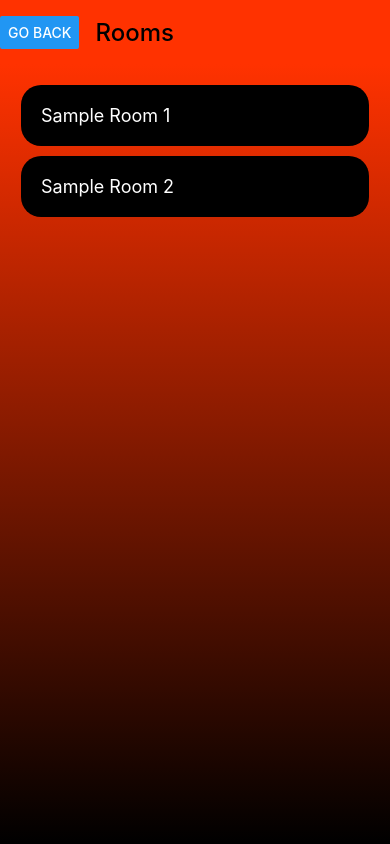
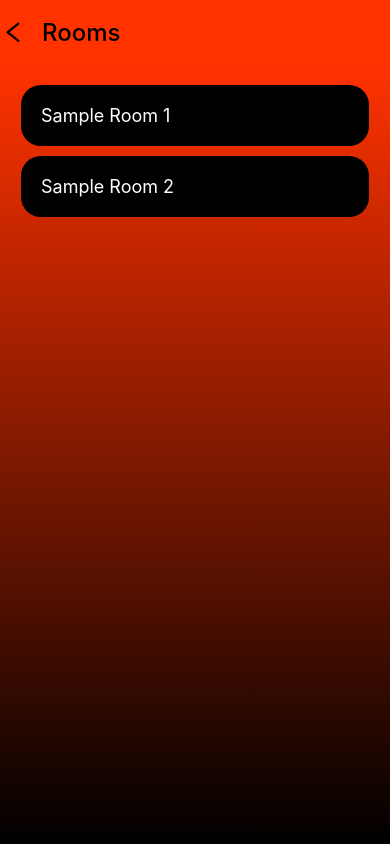
Before and after one commit to Supr3me-code/luggage-db, a React Native app: screen /explore in a window 390 px wide. Built offline with nearby package versions, Linux system fonts and the light colour scheme.

Commit message:
added back icon

```diff
--- a/package.json
+++ b/package.json
@@ -9,6 +9,7 @@
     "web": "expo start --web"
   },
   "dependencies": {
+    "@expo/vector-icons": "^13.0.0",
     "@react-navigation/native": "^6.1.8",
     "@react-navigation/native-stack": "^6.9.14",
     "expo": "~47.0.9",
--- a/src/elements/HeaderBackButton.tsx
+++ b/src/elements/HeaderBackButton.tsx
@@ -1,13 +1,14 @@
-import { Button, StyleSheet } from "react-native";
+import { Button, Pressable, StyleSheet } from "react-native";
 import { useNavigation } from "@react-navigation/native";
+import { Ionicons } from "@expo/vector-icons";
 import React from "react";
+import { AntDesign } from "@expo/vector-icons";
 
 const HeaderBackButton = ({ screen, itemType, name, items }: any) => {
   const navigation = useNavigation();
 
   return (
-    <Button
-      title="Go Back"
+    <Pressable
       onPress={() => {
         navigation.navigate(screen, {
           itemType: itemType,
@@ -15,7 +16,9 @@ const HeaderBackButton = ({ screen, itemType, name, items }: any) => {
           items: items,
         });
       }}
-    />
+    >
+      <AntDesign name="left" size={26} color="black" />
+    </Pressable>
   );
 };
 
```
Also changed, not shown: 1 other file (tests, documents, lock files or other folders).
